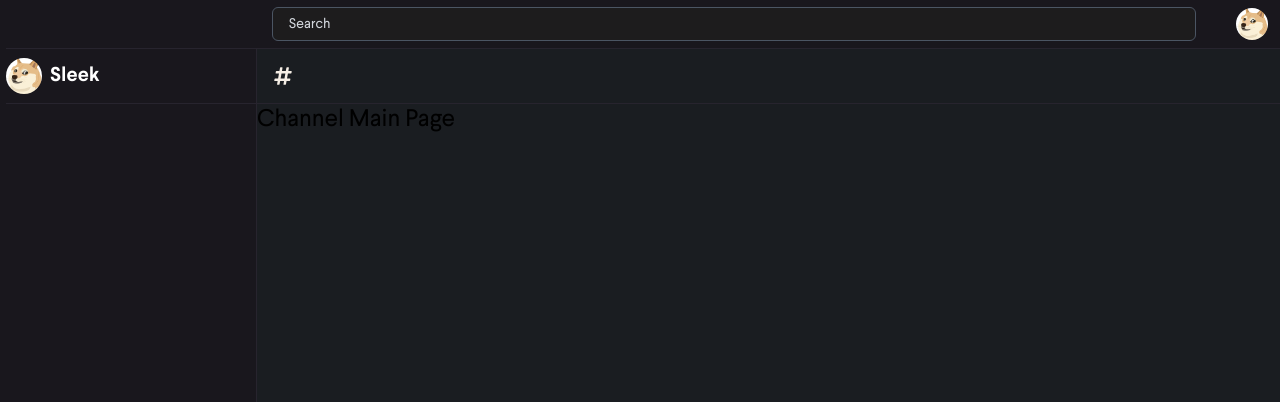
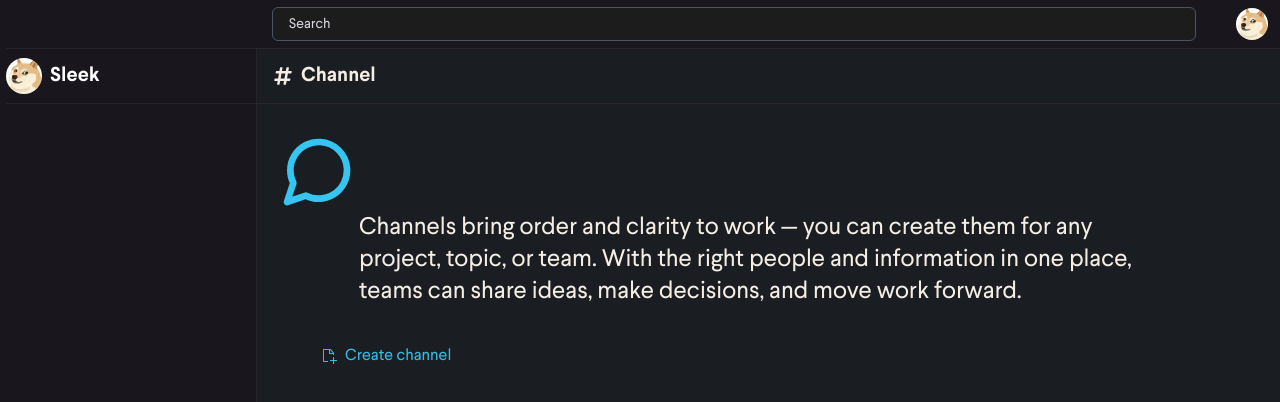
Before and after one commit to YumeT023/chat-app, a Next.js app: page /channel in a window 1280 px wide. Shown: the top 402 px of the page. Built offline with nearby package versions, Linux system fonts and the light colour scheme; no server answers.

Commit message:
feat: add /channel page

```diff
--- a/src/modules/channel/components/ChannelList.tsx
+++ /dev/null
@@ -1,24 +0,0 @@
-export type ChannelListProps = {
-  // TODO: maybe a more specific datatype ?
-  channels: string[];
-};
-
-export const ChannelList = ({channels}: ChannelListProps) => {
-  return (
-    <div></div>
-    // <Box className={styles.channel_container}>
-    //   <Toolbar className={styles.channel_title} color="primary">
-    //     <Avatar>
-    //       <Image src={dogeImage} alt="doge meme icon" fill />
-    //     </Avatar>
-    //     <Typography variant="h6" m={0}>
-    //       Channels
-    //     </Typography>
-    //   </Toolbar>
-    //   <Box></Box>
-    //   <Stack className={styles.toolbar_options} justifyContent="center" alignItems="flex-start">
-    //     <Logout />
-    //   </Stack>
-    // </Box>
-  );
-};
--- a/src/modules/channel/components/MessagePanel.tsx
+++ /dev/null
@@ -1,6 +0,0 @@
-import styles from "./channel.module.css";
-
-export const MessagePanel = () => {
-  // return <Box className={styles.message_panel_container}></Box>;
-  return <div></div>;
-};
--- /dev/null
+++ b/src/modules/channel/components/WhatIsChannel.tsx
@@ -0,0 +1,25 @@
+import {FiMessageCircle} from "react-icons/fi";
+import {VscNewFile} from "react-icons/vsc";
+import {Flex} from "@/src/ui/box";
+import Link from "next/link";
+
+export const WhatIsChannel = () => {
+  return (
+    <div className="h-full">
+      <Flex className="max-h-fit flex-col items-center justify-center px-5 py-7">
+        <FiMessageCircle className="h-20 w-20 self-start text-accent-100" />
+        <div className="w-5/6 text-primary-200 md:text-2xl">
+          Channels bring order and clarity to work — you can create them for any project, topic, or
+          team. With the right people and information in one place, teams can share ideas, make
+          decisions, and move work forward.
+        </div>
+      </Flex>
+
+      <div className="ml-16 flex-col text-accent-100">
+        <Link className="flex items-center gap-2 py-2 opacity-95 hover:opacity-100" href="">
+          <VscNewFile /> Create channel
+        </Link>
+      </div>
+    </div>
+  );
+};
--- a/src/modules/channel/components/index.ts
+++ b/src/modules/channel/components/index.ts
@@ -1,2 +1 @@
-export * from "./ChannelList";
-export * from "./MessagePanel";
+export * from "./WhatIsChannel";
--- a/src/pages/channel/index.tsx
+++ b/src/pages/channel/index.tsx
@@ -1,9 +1,10 @@
 import {MainLayout, SidePanel} from "@/src/modules/layout/components";
+import {WhatIsChannel} from "@/src/modules/channel";
 
 const ChannelPage = () => {
   return (
-    <MainLayout sidePanel={<SidePanel />}>
-      <div className="text-2xl capitalize">Channel main page</div>
+    <MainLayout sidePanel={<SidePanel />} title="Channel">
+      <WhatIsChannel />
     </MainLayout>
   );
 };
```
Also changed, not shown: src/modules/channel/components/channel.module.css (deleted, +0 -28 lines).
